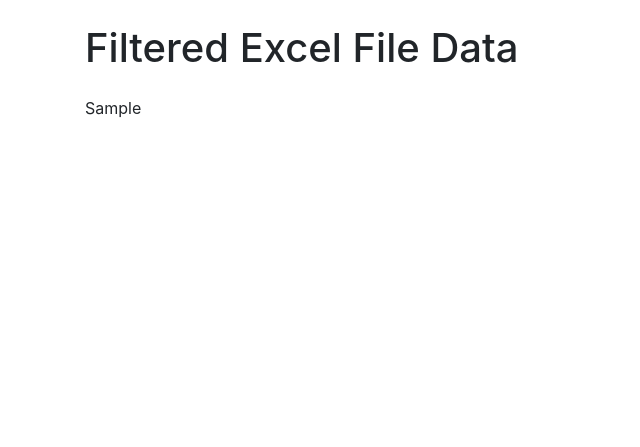
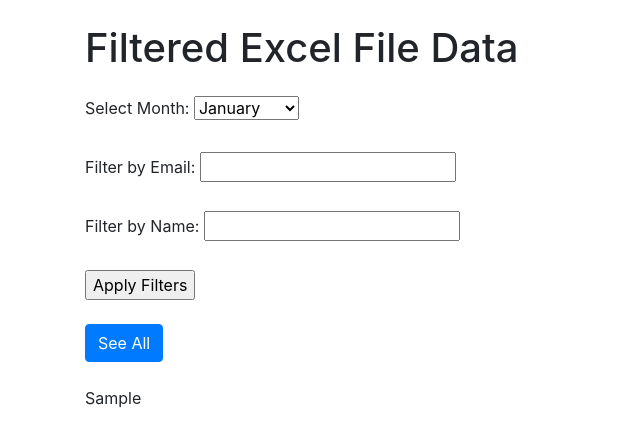
Before and after one commit to tmchuynh/invoices_calculations, a Flask app: template flask_app/templates/results.html in a window 1280 px wide. Shown: the top 447 px of the page, without its empty margins (0-640 px from the left). Run offline with Flask 3, Linux system fonts and the light colour scheme; the template is opened without the code that fills it: most values are stand-ins (such as "Sample title", 1, 10 or a date in 2020); some libraries are stand-ins or nearby versions.

Commit message:
filter by column

```diff
--- a/flask_app/templates/results.html
+++ b/flask_app/templates/results.html
@@ -9,6 +9,38 @@
 <body>
     <div class="container">
         <h1 class="my-4">Filtered Excel File Data</h1>
+        <form action="/upload" method="post" enctype="multipart/form-data">
+            <label for="month">Select Month:</label>
+            <select name="month" id="month">
+                <option value="1">January</option>
+                <option value="2">February</option>
+                <option value="3">March</option>
+                <option value="4">April</option>
+                <option value="5">May</option>
+                <option value="6">June</option>
+                <option value="7">July</option>
+                <option value="8">August</option>
+                <option value="9">September</option>
+                <option value="10">October</option>
+                <option value="11">November</option>
+                <option value="12">December</option>
+            </select>
+            <br><br>
+            <label for="email">Filter by Email:</label>
+            <input type="text" name="email" id="email" value="{{ request.form.get('email', '') }}">
+            <br><br>
+            <label for="name">Filter by Name:</label>
+            <input type="text" name="name" id="name" value="{{ request.form.get('name', '') }}">
+            <br><br>
+            <input type="submit" value="Apply Filters">
+            <input type="hidden" name="upload" value="true"> <!-- To indicate this is a filter change -->
+        </form>
+        <br>
+        <!-- Button to see all data -->
+        <form action="/see_all" method="post">
+            <input type="submit" value="See All" class="btn btn-primary">
+        </form>
+        <br>
         <div>
             {{ table_html|safe }}
         </div>
```
Also changed, not shown: flask_app/controllers/general_controller.py (+49 -19 lines).
